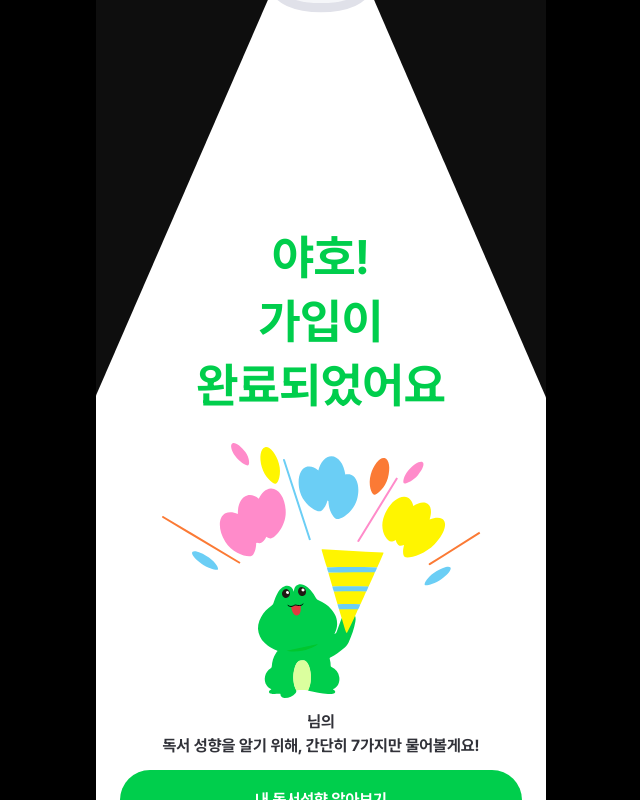
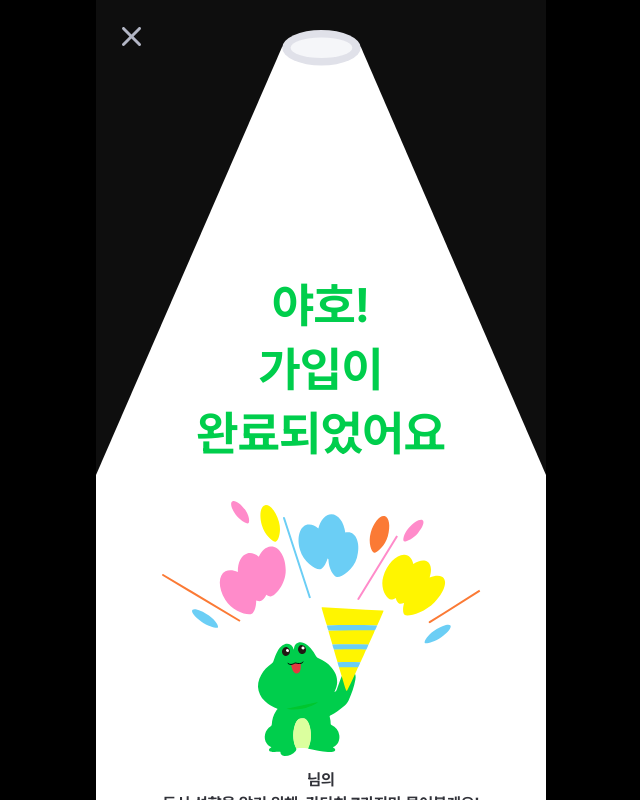
Before and after one commit to Team-Frolog/Frolog_Web, a Next.js app: page /join/finish in a window 1280 px wide. Shown: the whole page, without its empty margins (319-959 px from the left). Built offline with nearby package versions, Linux system fonts and the light colour scheme; no server answers.

Commit message:
[Feat/#24]: 가입 완료 페이지 버튼 추가

```diff
--- a/src/app/(DefaultLayout)/join/finish/page.tsx
+++ b/src/app/(DefaultLayout)/join/finish/page.tsx
@@ -8,30 +8,30 @@ import LinkButton from '@/components/common/button/LinkButton';
 import FinishLight from '@/components/common/FinishLight';
 import Image from 'next/image';
 import { IMAGES } from '../../../../constants/images';
-import BigTitle from '../../../../components/common/text/BigTitle';
+import { ICONS } from '@/constants/icons';
+import Link from 'next/link';
+import { PAGES } from '@/constants/pageConfig';
 
 function JoinFinishPage() {
   const username = useSearchParams().get('username');
   usePreventBack();
 
   return (
-    <div
-      className='flex h-full w-full flex-col justify-between overflow-hidden pt-[50%]'
-      style={{
-        backgroundImage: "url('/images/etc/finish-bg.svg')",
-        backgroundSize: 'cover',
-        backgroundPosition: 'center',
-      }}
-    >
-      <BigTitle type='default' align='text-center'>
+    <div className='relative flex h-full w-full flex-col justify-between overflow-hidden pt-[30px]'>
+      <Link
+        className='absolute left-[24px] top-[24px] z-10 cursor-pointer'
+        href={PAGES.LOGIN}
+      >
+        <Image src={ICONS.common.cancel} alt='x' width={24} height={24} />
+      </Link>
+      <FinishLight>
         야호!
         <br />
         가입이
         <br />
         완료되었어요
-      </BigTitle>
-
-      <div className='flex w-full flex-1 flex-col items-center justify-end gap-[12px] p-[24px]'>
+      </FinishLight>
+      <div className='flex w-full flex-1 flex-col items-center justify-end gap-[12px] bg-white p-[24px]'>
         <div className='flex w-full flex-1 items-center justify-center'>
           <Image
             src={IMAGES.frog.congrats}
@@ -47,7 +47,7 @@ function JoinFinishPage() {
             <br />
             독서 성향을 알기 위해, 간단히 7가지만 물어볼게요!
           </span>
-          <LinkButton route='/frolog-test'>내 독서성향 알아보기</LinkButton>
+          <LinkButton route={`${PAGES.TEST}?step=1`}>내 독서성향 알아보기</LinkButton>
         </div>
       </div>
       <PopperAnimation />
--- a/src/components/common/FinishLight.tsx
+++ b/src/components/common/FinishLight.tsx
@@ -10,17 +10,17 @@ interface Props {
 function FinishLight({ children }: Props) {
   return (
     <div className='relative z-0 w-full'>
-      <div className='absolute bottom-[100px] left-1/2 w-full -translate-x-1/2'>
+      <div className='absolute bottom-[10px] left-1/2 w-full -translate-x-1/2'>
         <BigTitle type='default' align='text-center'>
           {children}
         </BigTitle>
       </div>
 
       <Image
-        src={ICONS.join.lightOn}
+        src={ICONS.join.light}
         alt='light'
-        width={390}
-        height={476}
+        width={30}
+        height={30}
         className={`w-full`}
       />
     </div>
--- a/src/constants/icons.ts
+++ b/src/constants/icons.ts
@@ -17,7 +17,6 @@ export const ICONS = {
     },
   },
   join: {
-    lightOn: `${BASE_PATH}/joinPage/light.svg`,
-    lightOff: `${BASE_PATH}/joinPage/light-off.svg`,
+    light: `${BASE_PATH}/joinPage/light.svg`,
   },
 } as const;
```
Also changed, not shown: public/icons/joinPage/light-bg.svg, public/icons/joinPage/light-off.svg (deleted).
